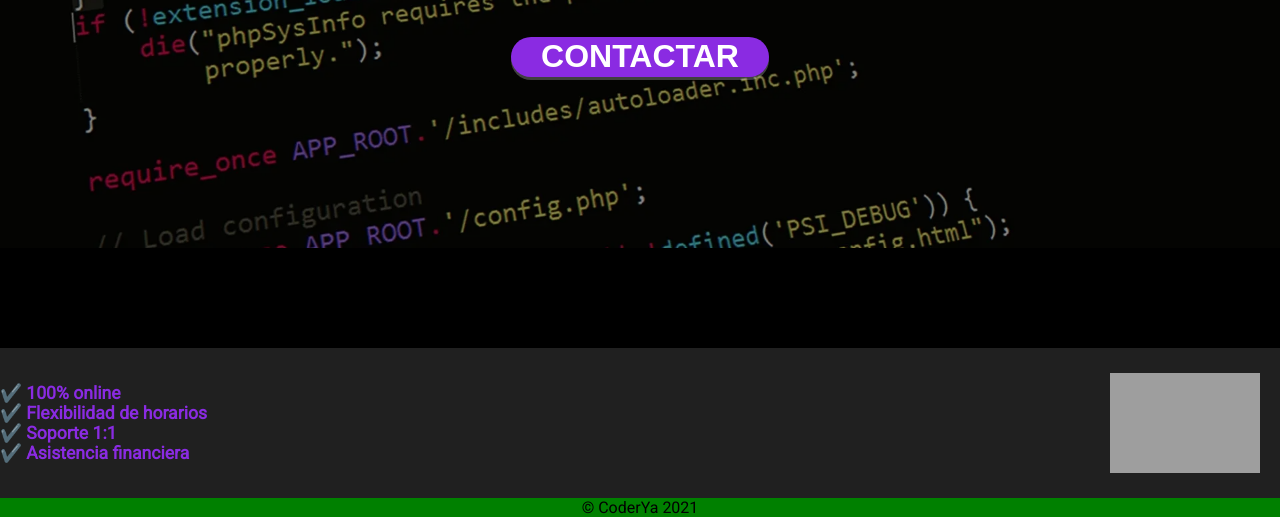
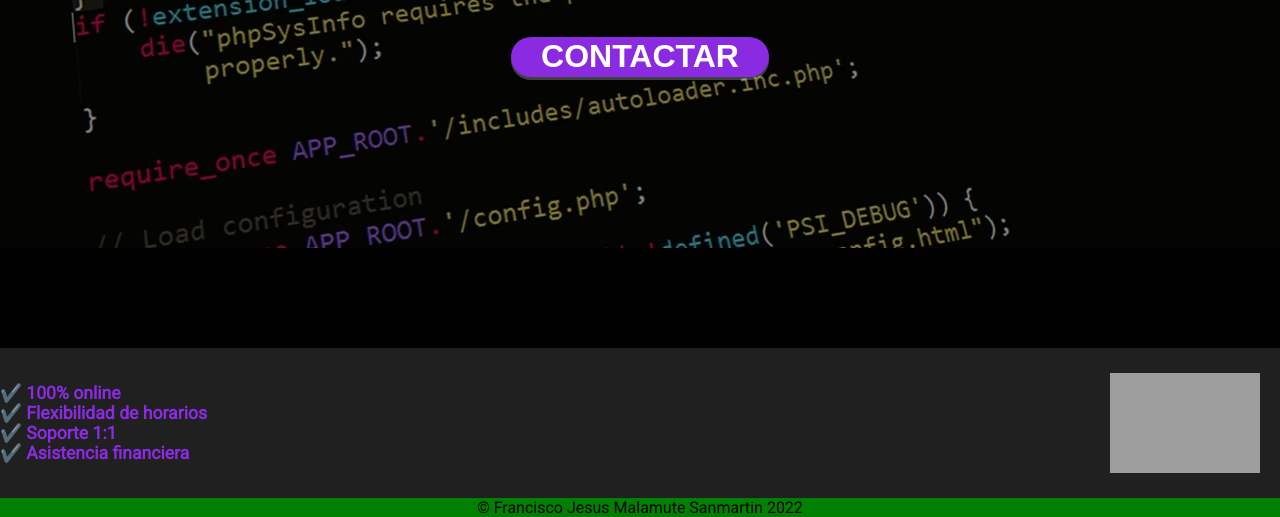
Before and after one commit to G3ZUZ/pf_franciscomalamute, a website: page index.html in a window 1280 px wide. Shown: the part 393-910 px from the top of the page. Drawn offline with Linux system fonts and the light colour scheme; grey boxes are pictures that could not be loaded.

Commit message:
cambios en el copy por nombre y apellido

```diff
--- a/index.html
+++ b/index.html
@@ -60,7 +60,7 @@
                 </div>
         </section>
         <div class="copy">
-            <p>&copy; CoderYa 2021</p>
+            <p>&copy; Francisco Jesus Malamute Sanmartin 2022</p>
         </div>
     </footer>
 </body>
```
Also changed, not shown: pages/contacto.html (+1 -1 lines), pages/cursos.html (+1 -1 lines), pages/nosotros.html (+1 -1 lines), pages/quienessomos.html (+1 -1 lines).
